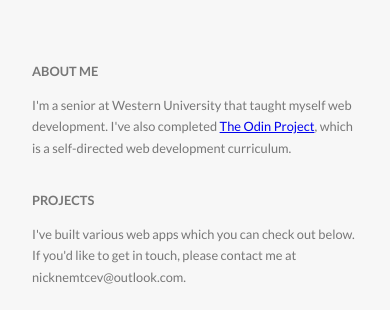
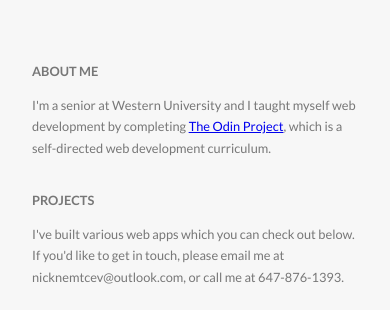
Before and after one commit to nnemtcev/software-engineering-portfolio, a website with bundled scripts: page index.html in a window 390 px wide. Shown: the part 856-1166 px from the top of the page. Built offline with nearby package versions, Linux system fonts and the light colour scheme; files whose address does not match are found by name.

Commit message:
Add phone number for contact information

```diff
--- a/index.html
+++ b/index.html
@@ -36,11 +36,11 @@
                 <div class="col-1-of-2">
                     <h3 class="heading-tertiary u-margin-bottom-small">About Me</h3>
                     <p class="paragraph">
-                        I'm a senior at Western University that taught myself web development. I've also completed <a href="https://www.theodinproject.com/home">The Odin Project</a>, which is a self-directed web development curriculum.
+                        I'm a senior at Western University and I taught myself web development by completing <a href="https://www.theodinproject.com/home">The Odin Project</a>, which is a self-directed web development curriculum.
                     </p>
                     <h3 class="heading-tertiary u-margin-bottom-small">Projects</h3>
                     <p class="paragraph">
-                        I've built various web apps which you can check out below. If you'd like to get in touch, please contact me at nicknemtcev@outlook.com.
+                        I've built various web apps which you can check out below. If you'd like to get in touch, please email me at nicknemtcev@outlook.com, or call me at 647-876-1393.
                     </p>
 
                 </div>
```
